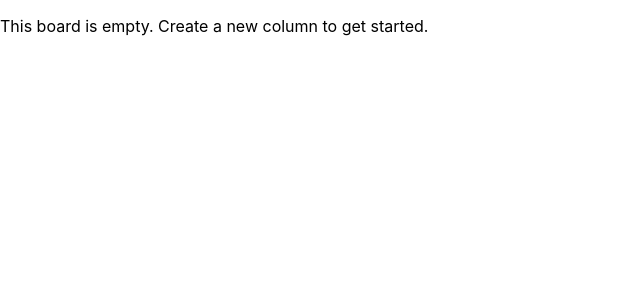
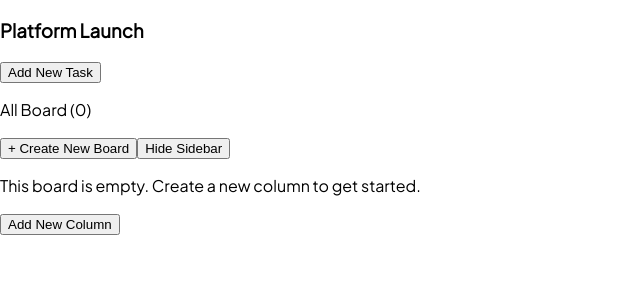
Before and after one commit to Michaljapko/kanban-task-management-web-app, a React (Create React App) app: page / in a window 1280 px wide. Shown: the top 300 px of the page, without its empty margins (0-640 px from the left). Built offline with nearby package versions, Linux system fonts and the light colour scheme.

Commit message:
Added favicon, font, basic html structure.

```diff
--- a/public/index.html
+++ b/public/index.html
@@ -2,13 +2,10 @@
 <html lang="en">
 	<head>
 		<meta charset="utf-8" />
-    <link rel="icon" href="%PUBLIC_URL%/favicon.ico" />
+		<link rel="icon" href="%PUBLIC_URL%/favicon-32x32.png" />
 		<meta name="viewport" content="width=device-width, initial-scale=1" />
 		<meta name="theme-color" content="#000000" />
-    <meta
-      name="description"
-      content="Web site created using create-react-app"
-    />
+		<meta name="description" content="Web site created using create-react-app" />
 		<link rel="apple-touch-icon" href="%PUBLIC_URL%/logo192.png" />
 		<!--
       manifest.json provides metadata used when your web app is installed on a
@@ -24,6 +21,9 @@
       work correctly both with client-side routing and a non-root public URL.
       Learn how to configure a non-root public URL by running `npm run build`.
     -->
+		<link rel="preconnect" href="https://fonts.googleapis.com" />
+		<link rel="preconnect" href="https://fonts.gstatic.com" crossorigin />
+		<link href="https://fonts.googleapis.com/css2?family=Plus+Jakarta+Sans&display=swap" rel="stylesheet" />
 		<title>React App</title>
 	</head>
 	<body>
--- a/src/App.tsx
+++ b/src/App.tsx
@@ -1,6 +1,6 @@
 import React from 'react';
 
-import LandingPage from './components/LandingPage/LandingPage';
+import LandingPage from './components/LandingPage';
 
 import './App.css';
 
--- /dev/null
+++ b/src/components/Header/Header.tsx
@@ -0,0 +1,12 @@
+import React from 'react';
+
+const Header: React.FC = () => {
+	return (
+		<>
+			<h3>Platform Launch</h3>
+			<button>Add New Task</button>
+		</>
+	);
+};
+
+export default Header;
--- /dev/null
+++ b/src/components/Header/index.js
@@ -0,0 +1 @@
+export { default } from './Header';
--- a/src/components/LandingPage/LandingPage.tsx
+++ b/src/components/LandingPage/LandingPage.tsx
@@ -1,7 +1,17 @@
 import React from 'react';
 
+import Header from '../Header';
+import Sidebar from '../Sidebar';
+
 const LandingPage: React.FC = () => {
-	return <p>This board is empty. Create a new column to get started.</p>;
+	return (
+		<>
+			<Header />
+			<Sidebar />
+			<p>This board is empty. Create a new column to get started.</p>
+			<button>Add New Column </button>
+		</>
+	);
 };
 
 export default LandingPage;
--- a/src/components/LandingPage/index.js
+++ b/src/components/LandingPage/index.js
@@ -0,0 +1 @@
+export { default } from './LandingPage';
--- /dev/null
+++ b/src/components/Sidebar/Sidebar.tsx
@@ -0,0 +1,13 @@
+import React from 'react';
+
+const Sidebar: React.FC = () => {
+	return (
+		<>
+			<p>All Board (0)</p>
+			<button>+ Create New Board</button>
+			<button>Hide Sidebar</button>
+		</>
+	);
+};
+
+export default Sidebar;
--- /dev/null
+++ b/src/components/Sidebar/index.js
@@ -0,0 +1 @@
+export { default } from './Sidebar';
--- a/src/index.css
+++ b/src/index.css
@@ -1,13 +1,4 @@
 body {
-  margin: 0;
-  font-family: -apple-system, BlinkMacSystemFont, 'Segoe UI', 'Roboto', 'Oxygen',
-    'Ubuntu', 'Cantarell', 'Fira Sans', 'Droid Sans', 'Helvetica Neue',
-    sans-serif;
-  -webkit-font-smoothing: antialiased;
-  -moz-osx-font-smoothing: grayscale;
+	margin: 0;
+	font-family: 'Plus Jakarta Sans', sans-serif;
 }
-
-code {
-  font-family: source-code-pro, Menlo, Monaco, Consolas, 'Courier New',
-    monospace;
-}
```
Also changed, not shown: public/favicon-32x32.png (renamed from src/assets/favicon-32x32.png), 1 other file (tests, documents, lock files or other folders). Lines whose indentation alone changed are shown as unchanged.
